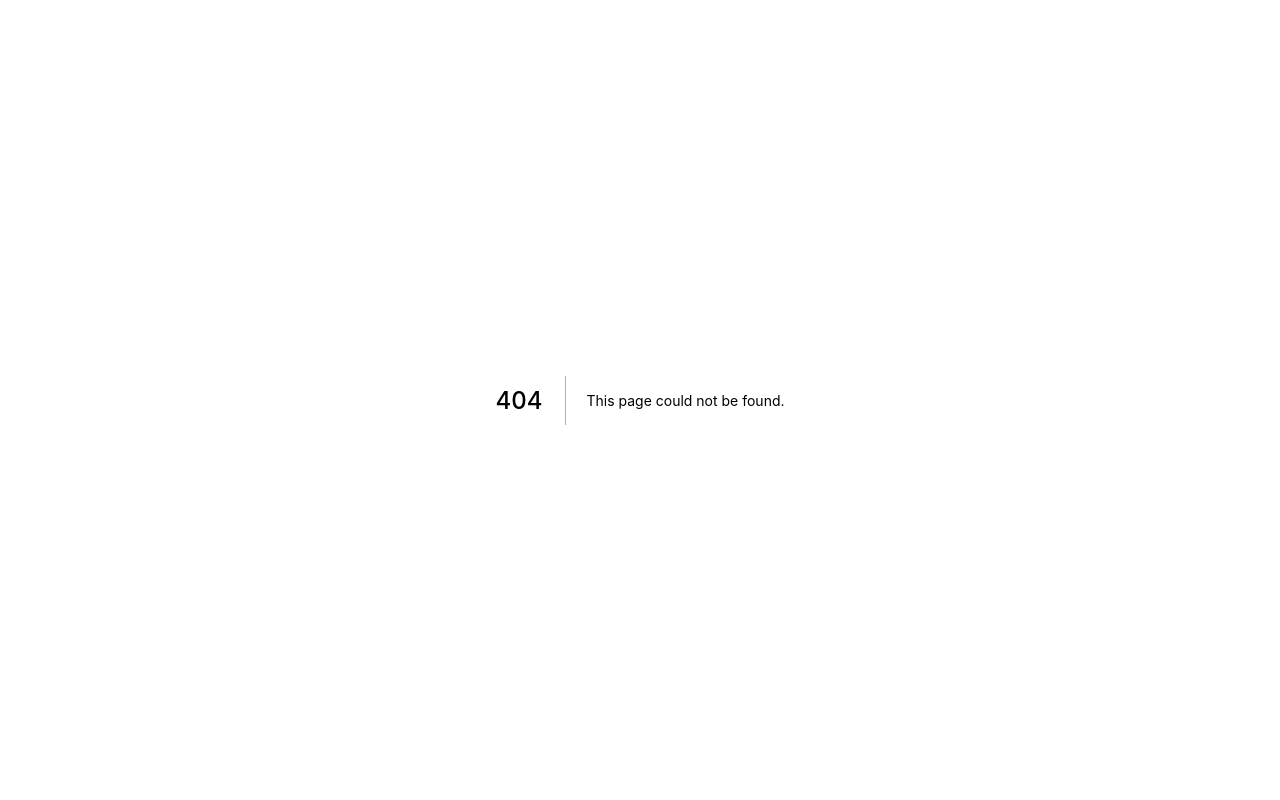
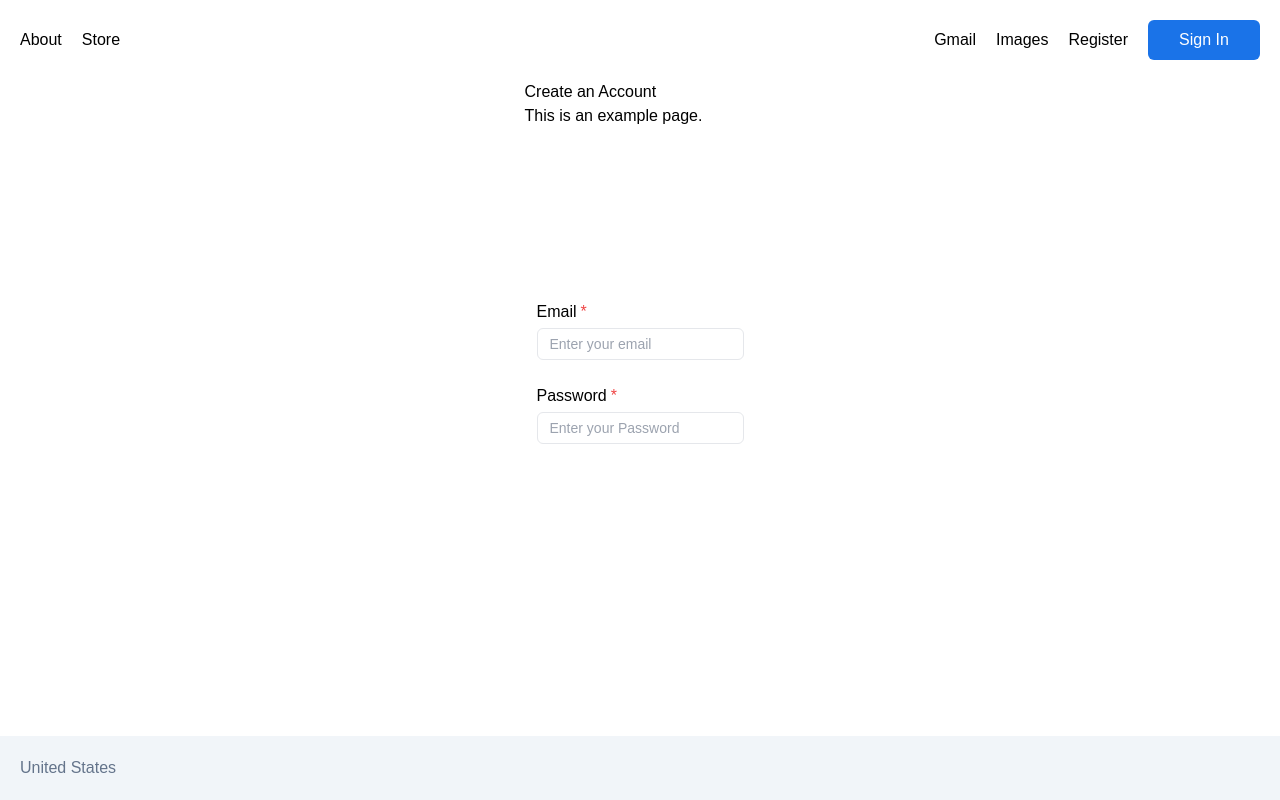
Before and after one commit to nick-cheatwood7/ts-fullstack-starter, a Next.js app in the folder web/: page /register in a window 1280 px wide. Before the commit this address had no page. Built offline with nearby package versions, Linux system fonts and the light colour scheme.

Commit message:
ci: started input group components

```diff
--- /dev/null
+++ b/web/components/inputs/input-field/InputField.mocks.ts
@@ -0,0 +1,9 @@
+import { IInputField } from './InputField';
+
+const base: IInputField = {
+  placeholder: 'Input Field',
+};
+
+export const mockInputFieldProps = {
+  base,
+};
--- /dev/null
+++ b/web/components/inputs/input-field/InputField.tsx
@@ -0,0 +1,12 @@
+export interface IInputField extends React.ComponentPropsWithoutRef<'input'> {}
+
+const InputField: React.FC<IInputField> = ({ className, ...inputProps }) => {
+  return (
+    <input
+      className={`${className} rounded-md border w-full h-8 px-3 py-3 text-sm focus:outline-none focus:border-sky-500 focus:ring-1 focus:ring-sky-500`}
+      {...inputProps}
+    />
+  );
+};
+
+export default InputField;
--- /dev/null
+++ b/web/components/inputs/input-group/InputGroup.mocks.ts
@@ -0,0 +1,14 @@
+import { IInputGroup } from './InputGroup';
+
+const base: IInputGroup = {
+  label: 'Password',
+  isRequired: true,
+  fieldProps: {
+    placeholder: 'Password',
+    type: 'password',
+  },
+};
+
+export const mockInputGroupProps = {
+  base,
+};
--- /dev/null
+++ b/web/components/inputs/input-group/InputGroup.tsx
@@ -0,0 +1,27 @@
+import InputField, { IInputField } from '../input-field/InputField';
+
+export interface IInputGroup {
+  label: string;
+  isRequired?: boolean;
+  fieldProps?: IInputField;
+}
+
+const InputGroup: React.FC<IInputGroup> = ({
+  label,
+  isRequired = false,
+  fieldProps,
+}) => {
+  return (
+    <div className="flex flex-col p-3">
+      <div className="flex flex-row gap-x-1 mb-1 items-center">
+        <label className="text-md">{label}</label>
+        {isRequired && <label className="text-red-500">*</label>}
+      </div>
+      <div className="w-full">
+        <InputField {...fieldProps} />
+      </div>
+    </div>
+  );
+};
+
+export default InputGroup;
--- a/web/components/navigation/header/Header.tsx
+++ b/web/components/navigation/header/Header.tsx
@@ -24,6 +24,9 @@ const Header: React.FC<IHeader> = ({ className, ...headerProps }) => {
         <Link href="/">
           <a className="hover:underline hidden sm:inline">Images</a>
         </Link>
+        <Link href="/register">
+          <a className="hover:underline hidden sm:inline">Register</a>
+        </Link>
         <AuthButton />
       </div>
     </header>
--- /dev/null
+++ b/web/pages/register.tsx
@@ -0,0 +1,34 @@
+import InputGroup from '../components/inputs/input-group/InputGroup';
+import PrimaryLayout from '../components/layouts/primary/PrimaryLayout';
+import { NextPageWithLayout } from './page';
+
+const Register: NextPageWithLayout = () => {
+  return (
+    <section>
+      <h2>Create an Account</h2>
+      <p className="mb-40">This is an example page.</p>
+      <InputGroup
+        label="Email"
+        isRequired
+        fieldProps={{
+          type: 'email',
+          placeholder: 'Enter your email',
+        }}
+      />
+      <InputGroup
+        label="Password"
+        isRequired
+        fieldProps={{
+          type: 'password',
+          placeholder: 'Enter your Password',
+        }}
+      />
+    </section>
+  );
+};
+
+export default Register;
+
+Register.getLayout = (page) => {
+  return <PrimaryLayout>{page}</PrimaryLayout>;
+};
```
Also changed, not shown: 2 other files (tests, documents, lock files or other folders).
